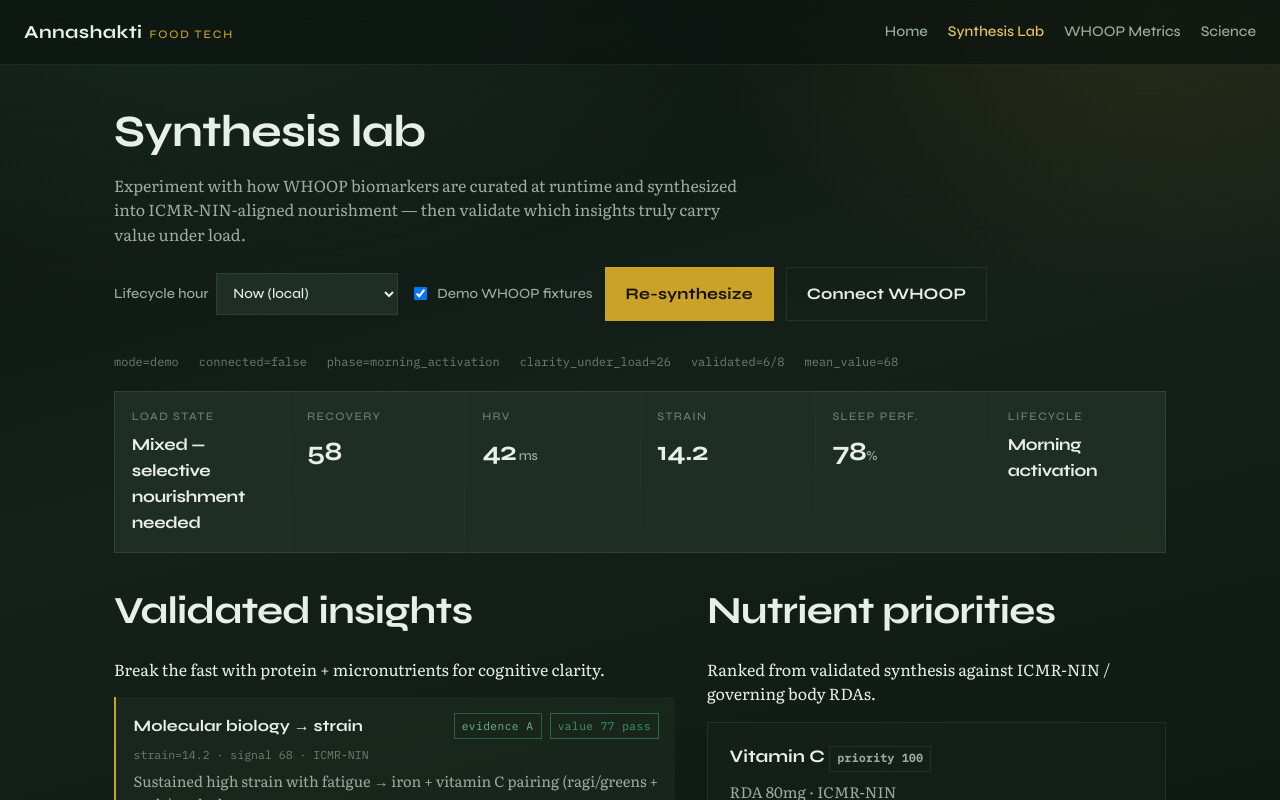
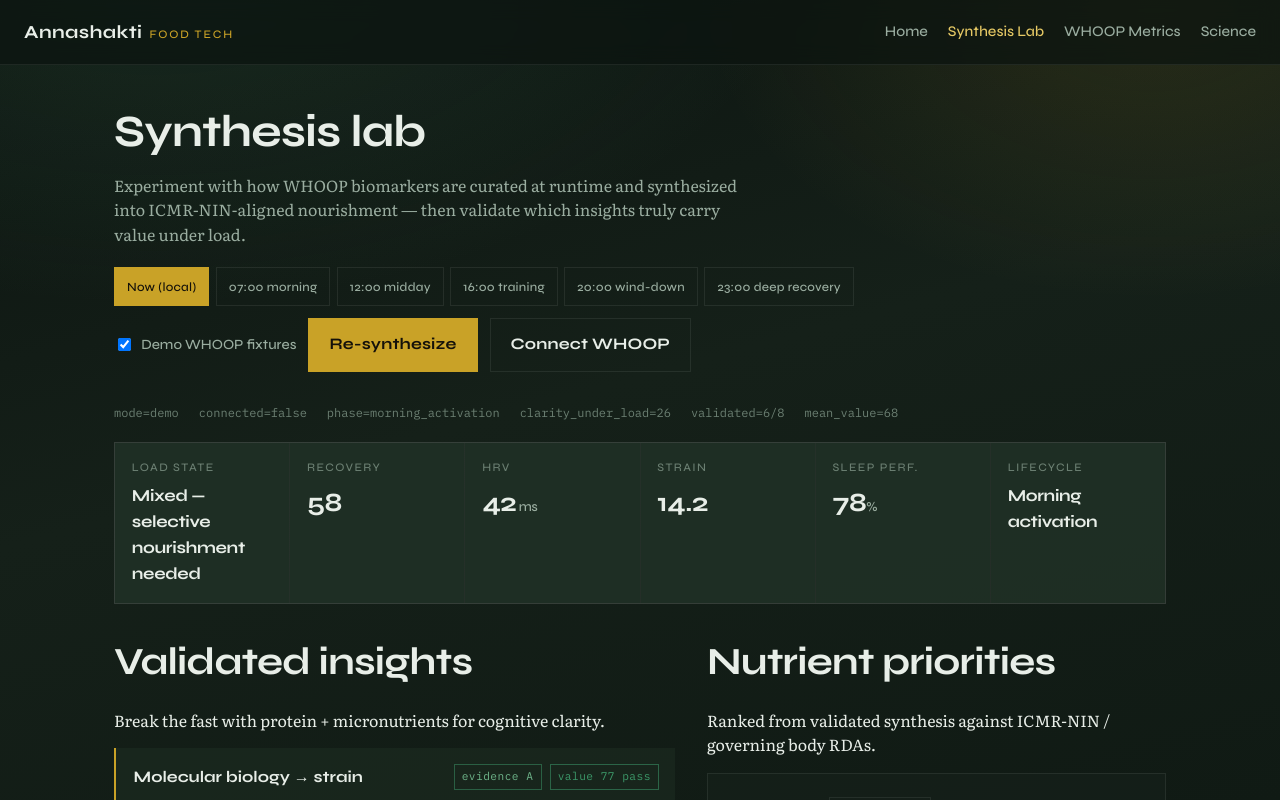
Before and after one commit to KPRASANT9/annashakti, a Next.js app: page /lab in a window 1280 px wide. Shown: the top 800 px of the page. Built offline with nearby package versions, Linux system fonts and the light colour scheme.

Commit message:
fix: replace lifecycle select with phase pick buttons
Explicit hour buttons re-synthesize reliably and avoid native select
interaction issues in the synthesis lab.

Co-authored-by: Prasanth Karlaa <KPRASANT9@users.noreply.github.com>

```diff
--- a/app/globals.css
+++ b/app/globals.css
@@ -354,6 +354,37 @@ main {
   margin-top: 1.25rem;
 }
 
+.phase-picks {
+  display: flex;
+  flex-wrap: wrap;
+  gap: 0.4rem;
+  width: 100%;
+}
+
+.phase-pick {
+  font-family: var(--font-display);
+  font-size: 0.78rem;
+  letter-spacing: 0.02em;
+  padding: 0.55rem 0.75rem;
+  border: 1px solid var(--line);
+  background: transparent;
+  color: var(--ink-muted);
+  cursor: pointer;
+  transition: color 0.2s var(--ease), border-color 0.2s var(--ease),
+    background 0.2s var(--ease);
+}
+
+.phase-pick:hover {
+  color: var(--ink);
+  border-color: rgba(232, 238, 232, 0.22);
+}
+
+.phase-pick.active {
+  color: #14110a;
+  background: var(--brass);
+  border-color: var(--brass);
+}
+
 .toolbar label {
   display: inline-flex;
   align-items: center;
--- a/components/SynthesisLab.tsx
+++ b/components/SynthesisLab.tsx
@@ -148,16 +148,18 @@ export function SynthesisLab() {
           insights truly carry value under load.
         </p>
         <div className="toolbar">
-          <label>
-            Lifecycle hour{" "}
-            <select value={hour} onChange={(e) => setHour(e.target.value)}>
-              {HOURS.map((h) => (
-                <option key={h.value || "now"} value={h.value}>
-                  {h.label}
-                </option>
-              ))}
-            </select>
-          </label>
+          <div className="phase-picks" role="group" aria-label="Lifecycle hour">
+            {HOURS.map((h) => (
+              <button
+                key={h.value || "now"}
+                type="button"
+                className={hour === h.value ? "phase-pick active" : "phase-pick"}
+                onClick={() => setHour(h.value)}
+              >
+                {h.label}
+              </button>
+            ))}
+          </div>
           <label>
             <input
               type="checkbox"
```
